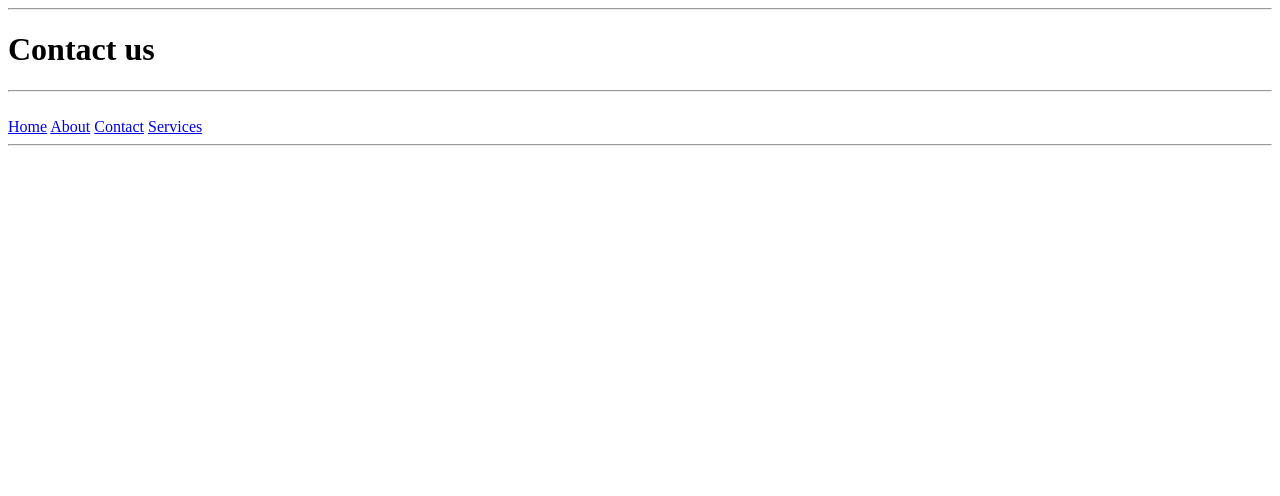
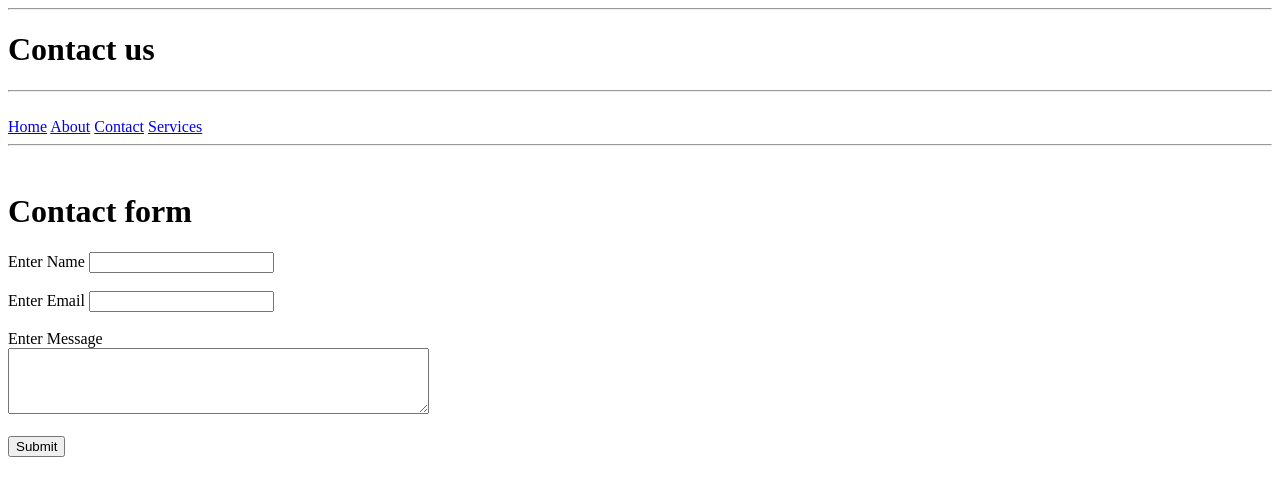
Before and after one commit to siddhikharde/assignment5, a plain HTML site: page contact.html in a window 1280 px wide. Drawn offline with Linux system fonts and the light colour scheme.

Commit message:
created contact page

```diff
--- a/contact.html
+++ b/contact.html
@@ -16,6 +16,15 @@
         <a href="./services.html"target="_blank" >Services</a>
     </div>
     <hr><br>
-
+   <h1>Contact form</h1>
+   <form action="">
+    <label for="name">Enter Name</label>
+    <input type="text" id="name" name="name" required><br><br>
+    <label for="email">Enter Email</label>
+    <input type="email" id="email" name="email" required><br><br>
+    <label for="message">Enter Message</label><br>
+    <textarea id="message" name="message" rows="4" cols="50" required></textarea><br><br>
+    <input type="submit" value="Submit">
+   </form>
 </body>
 </html>
```
